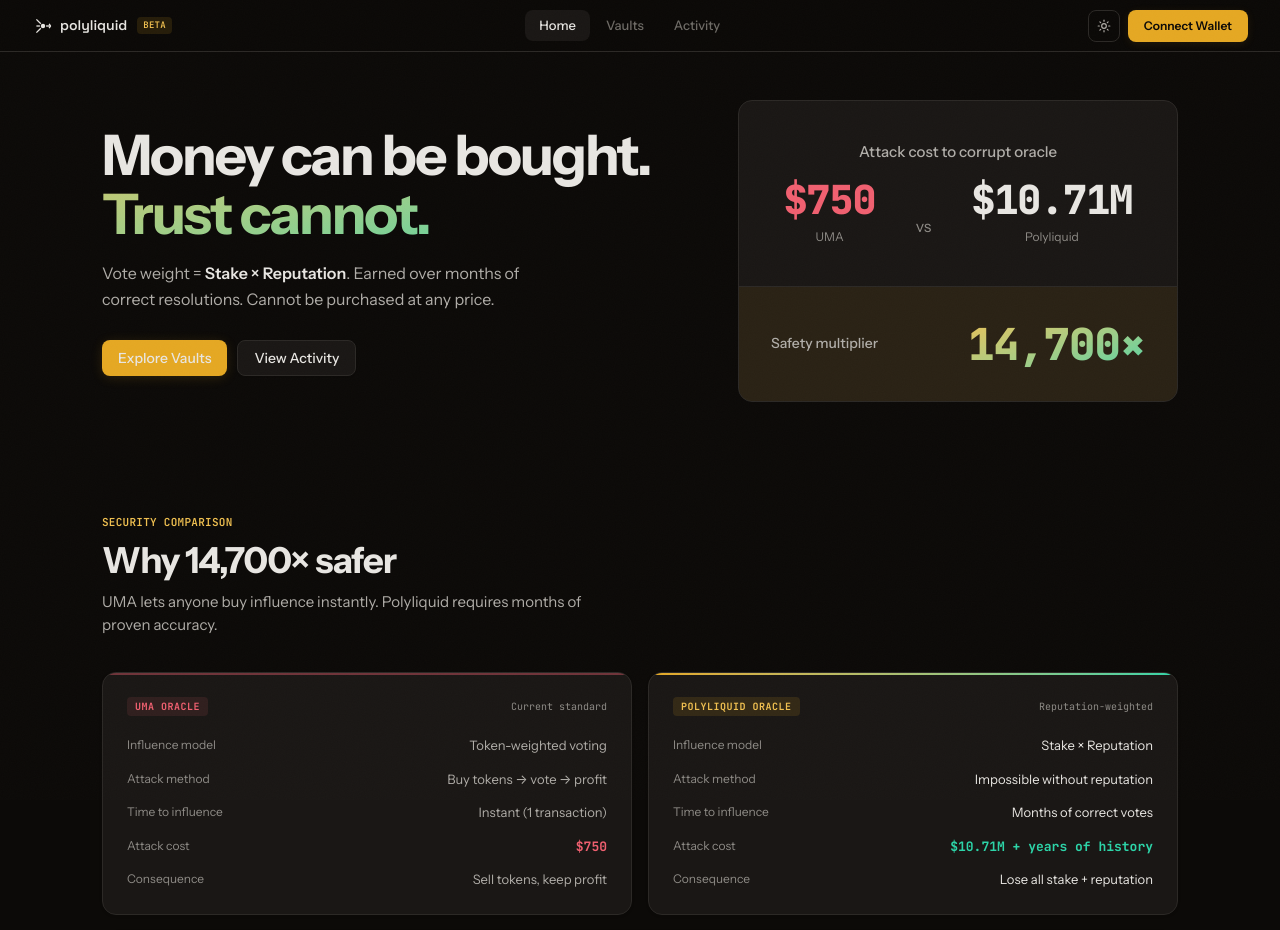
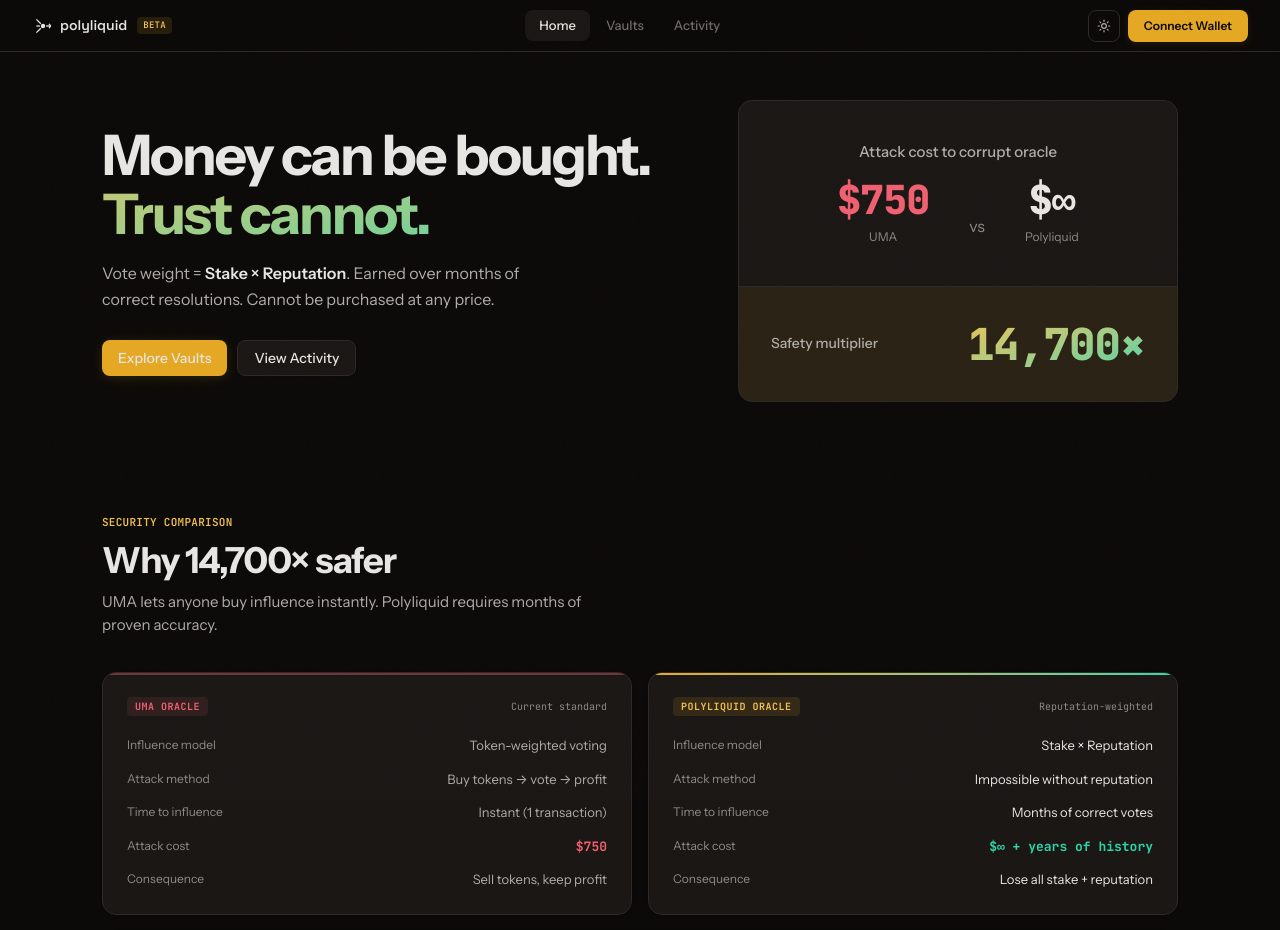
Before and after one commit to affixpin/polyliquid, a React (Vite) app in the folder packages/web/: page / in a window 1280 px wide. Shown: the top 930 px of the page. Built offline with nearby package versions, Linux system fonts and the light colour scheme.

Commit message:
Change attack cost from $10.71M to infinity

```diff
--- a/packages/web/src/components/landing/hero.tsx
+++ b/packages/web/src/components/landing/hero.tsx
@@ -38,7 +38,7 @@
             </div>
             <div className="text-[16px] text-text-3 pb-1 md:pb-2">vs</div>
             <div>
-              <div className="font-mono text-[30px] md:text-[40px] font-extrabold text-text-1 tracking-tight leading-none">$10.71M</div>
+              <div className="font-mono text-[30px] md:text-[40px] font-extrabold text-text-1 tracking-tight leading-none">$∞</div>
               <div className="text-[12px] text-text-3 mt-2">Polyliquid</div>
             </div>
           </div>
--- a/packages/web/src/components/landing/the-split.tsx
+++ b/packages/web/src/components/landing/the-split.tsx
@@ -50,7 +50,7 @@
               <CompRow label="Influence model" poly="Stake &times; Reputation" />
               <CompRow label="Attack method" poly="Impossible without reputation" />
               <CompRow label="Time to influence" poly="Months of correct votes" />
-              <CompRow label="Attack cost" poly="$10.71M + years of history" highlight />
+              <CompRow label="Attack cost" poly="$∞ + years of history" highlight />
               <CompRow label="Consequence" poly="Lose all stake + reputation" />
             </div>
           </CardContent>
```
